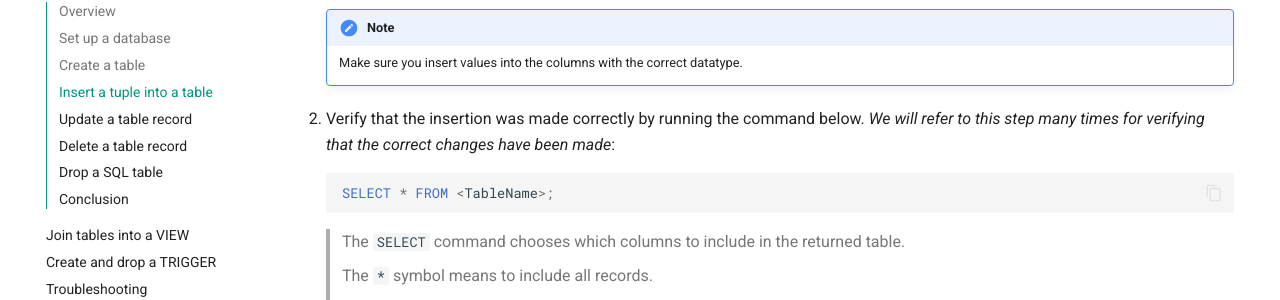
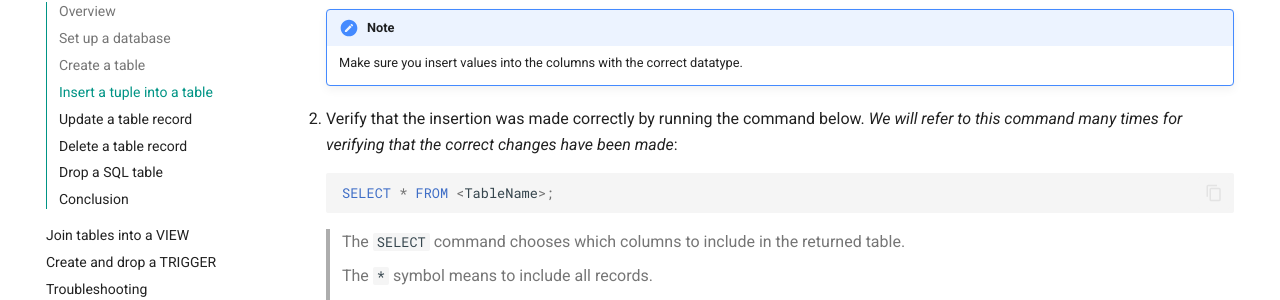
Before and after one commit to izcheung/mySQLWorkBenchUserDoc, an MkDocs documentation site: the page built from docs/task1.md, in a window 1280 px wide and 900 px high, scrolled down 2347 px. Shown: the part 151-451 px from the top of the window. Built offline with MkDocs 1.6.1 and Material for MkDocs 9.7.7, drawn with Linux system fonts in a browser that asks for light colours.

Commit message:
Change wording

````diff
--- a/docs/task1.md
+++ b/docs/task1.md
@@ -73,7 +73,7 @@ VALUES (<Value1>, <Value2>, <Value3>, ...);
     !!! note
         Make sure you insert values into the columns with the correct datatype.
 
-2. Verify that the insertion was made correctly by running the command below. *We will refer to this step many times for verifying that the correct changes have been made*:
+2. Verify that the insertion was made correctly by running the command below. *We will refer to this command many times for verifying that the correct changes have been made*:
 
     ``` sql
     SELECT * FROM <TableName>;
````
